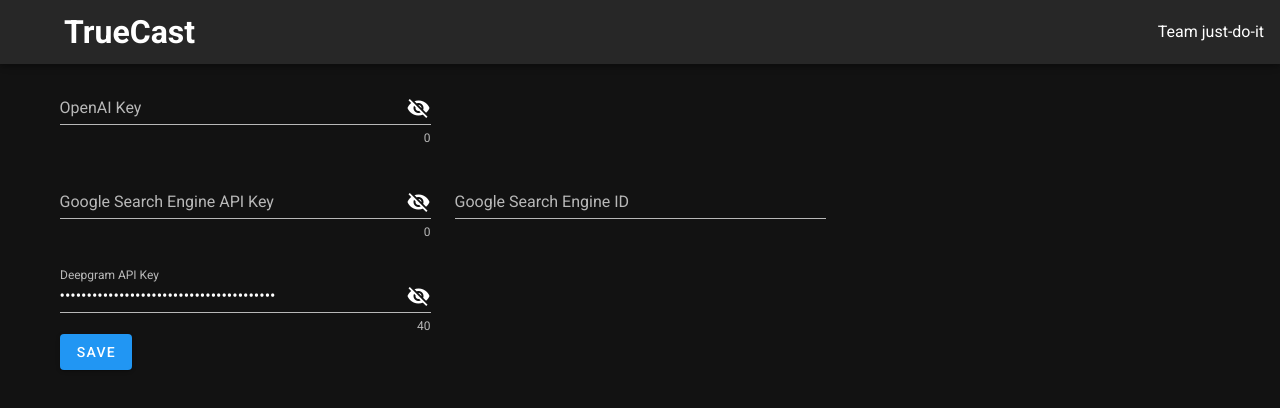
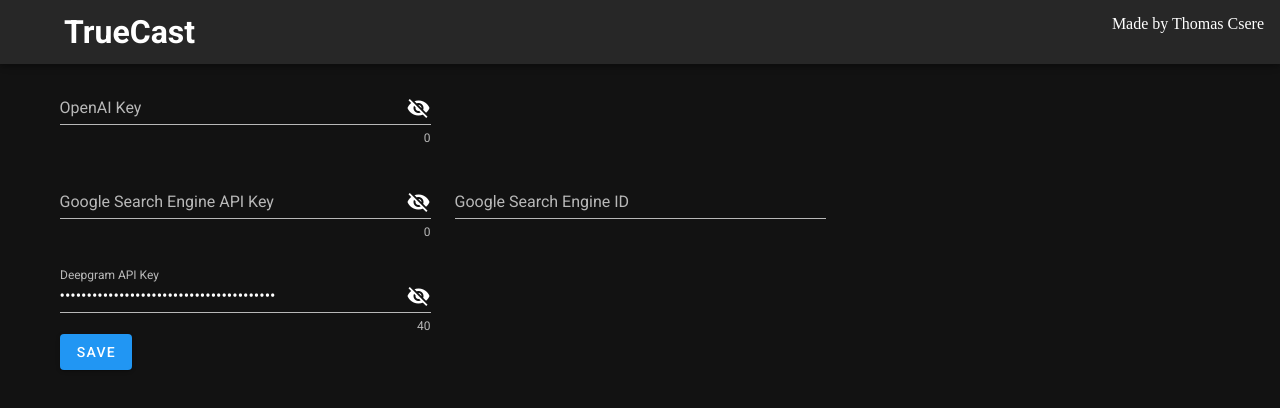
Before and after one commit to tomc98/truthcast, a Vue app: page / in a window 1280 px wide. Shown: the top 408 px of the page. Built offline with nearby package versions, Linux system fonts and the light colour scheme.

Commit message:
Signed it

```diff
--- a/src/App.vue
+++ b/src/App.vue
@@ -16,7 +16,7 @@
 
       <v-spacer></v-spacer>
 
-      Team just-do-it
+      <p style="font-family: 'Lucida Calligraphy', cursive">Made by Thomas Csere</p>
     </v-app-bar>
 
     <v-main>
```
